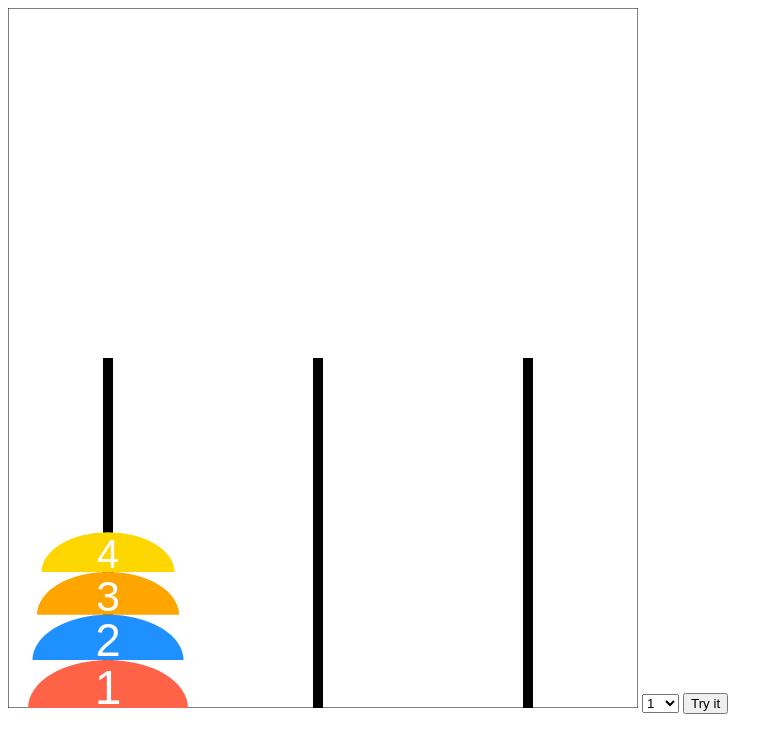
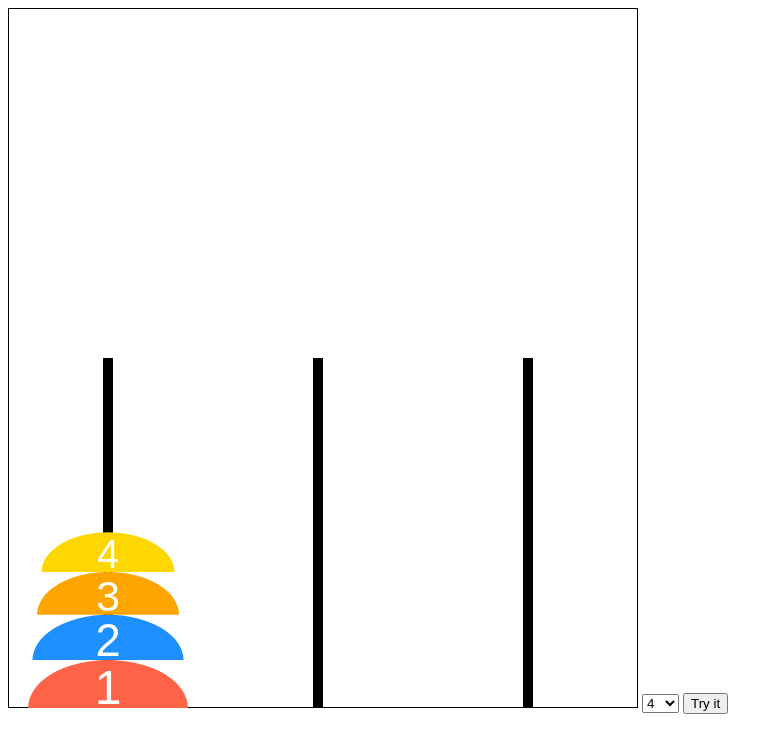
Before and after one commit to i-codeit/toh-visualize, a website built with webpack: page Client/html/index.html in a window 1280 px wide. Shown: the whole page, without its empty margins (0-783 px from the left). Built offline with nearby package versions, Linux system fonts and the light colour scheme.

Commit message:
ui gliches resolved

```diff
--- a/Client/html/index.html
+++ b/Client/html/index.html
@@ -6,7 +6,7 @@
             <option value="1">1</option>
             <option value="2">2</option>
             <option value="3">3</option>
-            <option value="4">4</option>
+            <option value="4" selected>4</option>
             <option value="5">5</option>
             <option value="6">6</option>
             <option value="7">7</option>
--- a/Client/src/main.ts
+++ b/Client/src/main.ts
@@ -76,17 +76,7 @@ export async function onClickEvent(): Promise<void> {
 }
 
 export function initializeObjects(): void {
-    let canvas: HTMLCanvasElement = ui.getCanvas();
-    let ctx: CanvasRenderingContext2D = ui.getContext();
-
-    let canvasWidth = canvas.clientWidth;
-    let canvasHeight = canvas.clientHeight;
-
-    // create the outer boundary
-    ctx.rect(0, 0, canvasWidth, canvasHeight);
-    ctx.fillStyle = 'black';
-    ctx.stroke();
-
+    createOuterBoundary();
     // initialize the towers
     ui.initializeTowers();
 
@@ -97,7 +87,23 @@ export function initializeObjects(): void {
     ui.initializeTowerTop();
 }
 
+function createOuterBoundary() {
+    let canvas: HTMLCanvasElement = ui.getCanvas();
+    let ctx: CanvasRenderingContext2D = ui.getContext();
+
+    let canvasWidth = canvas.clientWidth;
+    let canvasHeight = canvas.clientHeight;
+
+    // create the outer boundary
+    ctx.beginPath();
+    ctx.lineWidth = 2;
+    ctx.rect(0, 0, canvasWidth, canvasHeight);
+    ctx.fillStyle = 'black';
+    ctx.closePath();
+    ctx.stroke();
+}
 function draw() {
+    createOuterBoundary();
     ui.getTowers().forEach((tower) => {
         tower.draw();
     });
```
